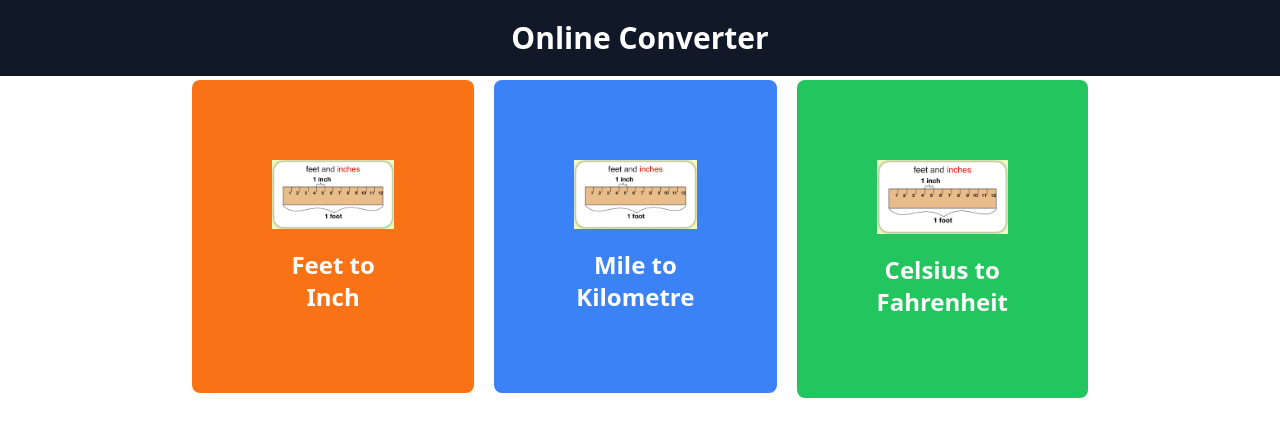
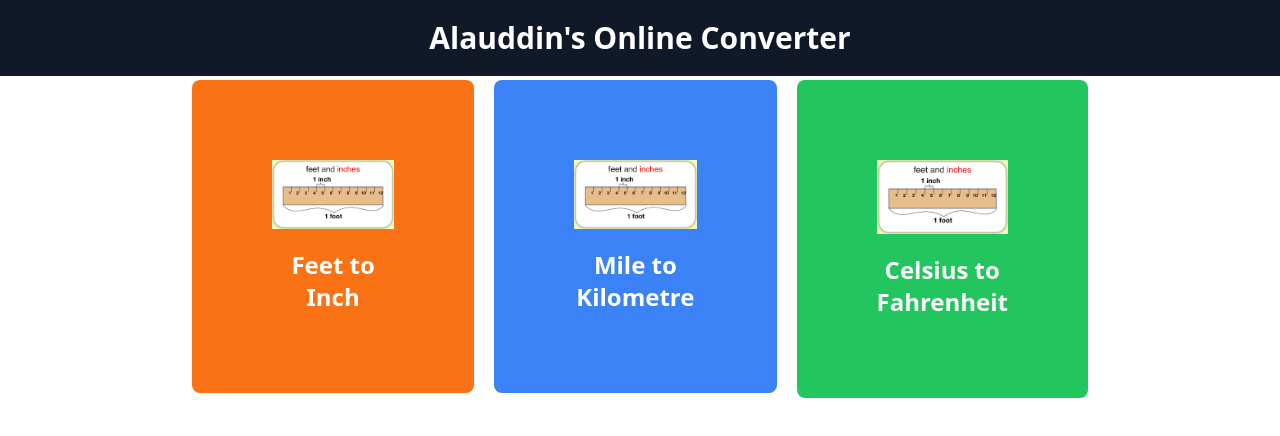
Before and after one commit to nuhidulislam/Converter, a plain HTML site: page index.html in a window 1280 px wide. Drawn offline with nearby package versions, Linux system fonts and the light colour scheme.

Commit message:
added a new tittle

```diff
--- a/index.html
+++ b/index.html
@@ -9,7 +9,7 @@
 <body>
   <!-- Hearder -->
  <header class="bg-gray-900 py-5 text-center">
-  <h1 class="text-white text-3xl font-bold">Online Converter</h1>
+  <h1 class="text-white text-3xl font-bold">Alauddin's Online Converter</h1>
 </header>
   <!-- Converter container  -->
    <section class="flex flex-row  gap-5 max-w-4xl mx-auto mt-1">
```
